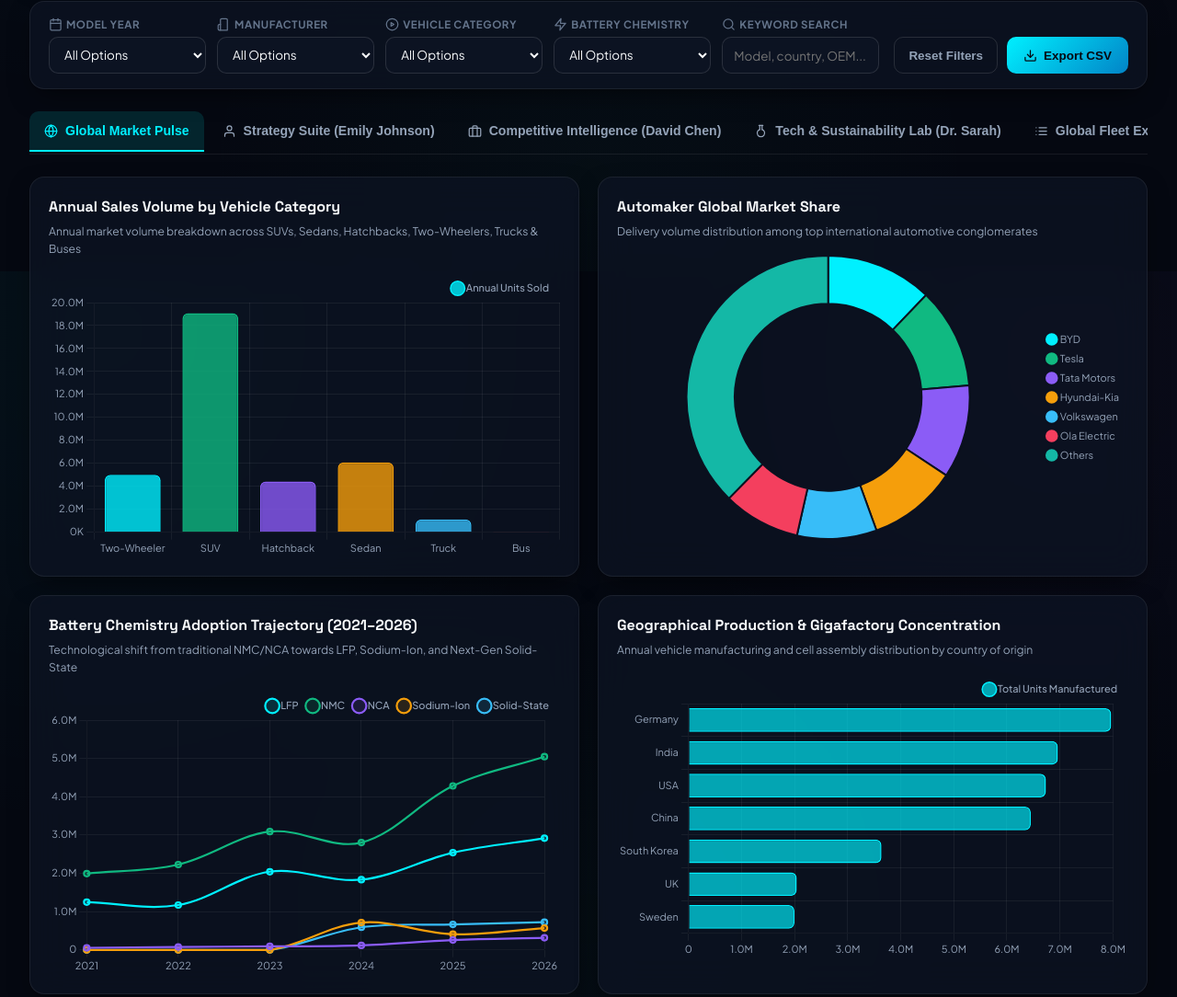
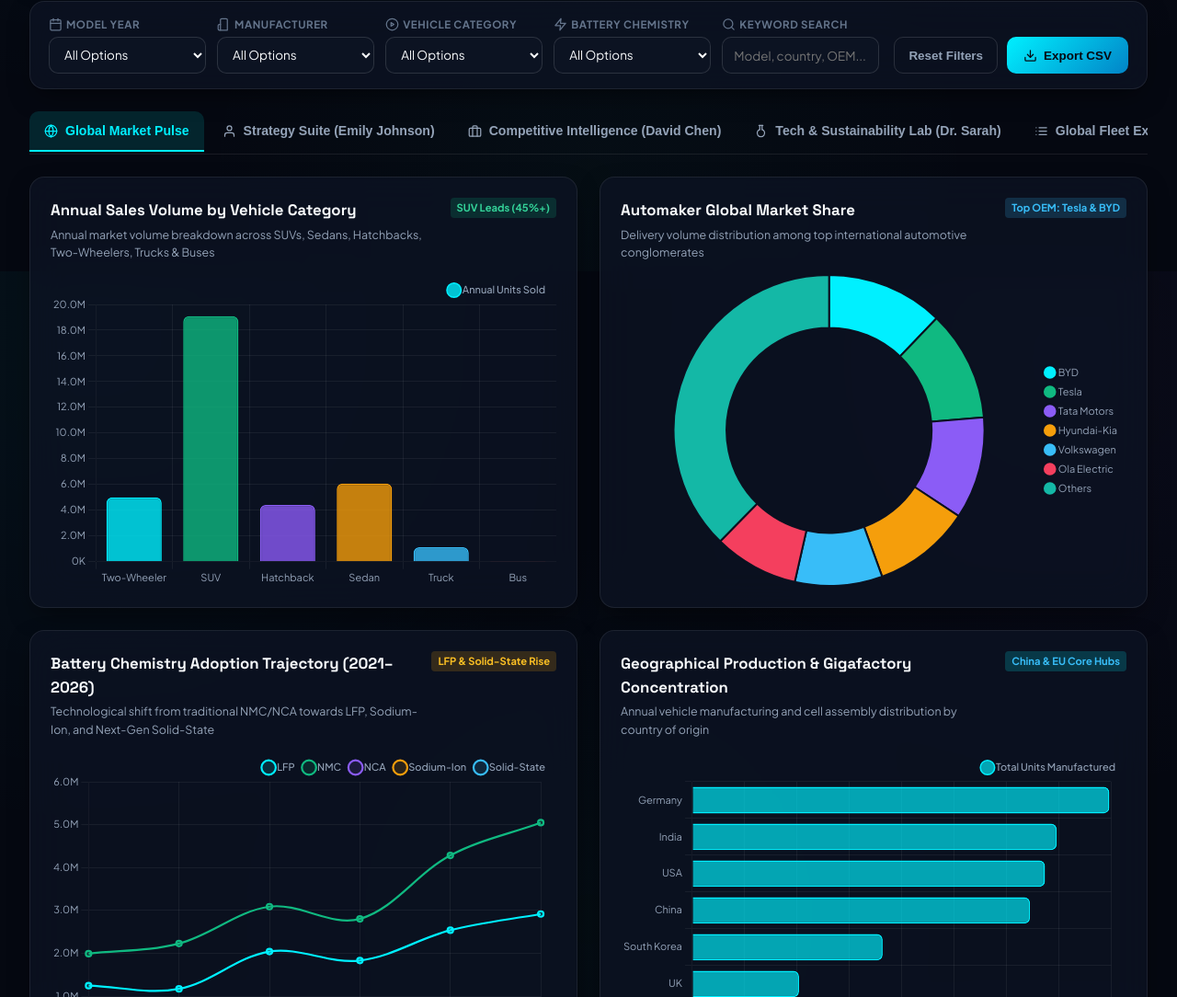
Before and after one commit to aku797473/data-project1, a plain HTML site: page index.html in a window 1280 px wide. Shown: the part 505-1589 px from the top of the page at 92% size. Drawn offline with Linux system fonts and the light colour scheme.

Commit message:
fix: make chart grid 100% responsive, add min-width:0 for canvas, add card badges and window resize listener

```diff
--- a/css/styles.css
+++ b/css/styles.css
@@ -10,14 +10,14 @@
   /* Surface Layers */
   --bg-app: #050811;
   --bg-surface: #0a0f1d;
-  --bg-card: rgba(13, 20, 36, 0.7);
-  --bg-card-hover: rgba(19, 29, 53, 0.9);
+  --bg-card: rgba(13, 20, 36, 0.72);
+  --bg-card-hover: rgba(19, 29, 53, 0.92);
   --bg-input: #0c1322;
 
   /* Borders & Dividers */
-  --border-subtle: rgba(255, 255, 255, 0.07);
-  --border-medium: rgba(255, 255, 255, 0.12);
-  --border-hover: rgba(0, 240, 255, 0.35);
+  --border-subtle: rgba(255, 255, 255, 0.08);
+  --border-medium: rgba(255, 255, 255, 0.13);
+  --border-hover: rgba(0, 240, 255, 0.4);
 
   /* Typography */
   --text-main: #f8fafc;
@@ -55,12 +55,12 @@
 body.light-theme {
   --bg-app: #f1f5f9;
   --bg-surface: #ffffff;
-  --bg-card: rgba(255, 255, 255, 0.88);
+  --bg-card: rgba(255, 255, 255, 0.9);
   --bg-card-hover: rgba(255, 255, 255, 0.98);
   --bg-input: #e2e8f0;
   --border-subtle: rgba(0, 0, 0, 0.08);
   --border-medium: rgba(0, 0, 0, 0.14);
-  --border-hover: rgba(2, 132, 199, 0.4);
+  --border-hover: rgba(2, 132, 199, 0.45);
   --text-main: #0f172a;
   --text-muted: #475569;
   --text-dim: #94a3b8;
@@ -315,9 +315,10 @@ body {
 
 /* Main Container */
 .app-container {
-  max-width: 1540px;
+  max-width: 1480px;
   margin: 0 auto;
   padding: 24px 32px 60px;
+  width: 100%;
 }
 
 /* KPI Cards Grid */
@@ -326,6 +327,7 @@ body {
   grid-template-columns: repeat(auto-fit, minmax(215px, 1fr));
   gap: 16px;
   margin-bottom: 24px;
+  width: 100%;
 }
 
 .kpi-card {
@@ -338,6 +340,7 @@ body {
   overflow: hidden;
   transition: var(--transition);
   box-shadow: var(--shadow-card);
+  min-width: 0;
 }
 
 .kpi-card::before {
@@ -432,6 +435,7 @@ body {
   flex-wrap: wrap;
   gap: 16px;
   box-shadow: var(--shadow-card);
+  width: 100%;
 }
 
 .filter-controls-group {
@@ -497,6 +501,7 @@ body {
   scrollbar-width: none;
   -webkit-overflow-scrolling: touch;
   padding-bottom: 2px;
+  width: 100%;
 }
 
 .tabs-rail::-webkit-scrollbar {
@@ -536,6 +541,7 @@ body {
 .view-pane {
   display: none;
   animation: viewFade 0.25s ease-in-out;
+  width: 100%;
 }
 
 .view-pane.active {
@@ -554,13 +560,14 @@ body {
   border-left: 4px solid var(--scenario-color, var(--accent-cyan));
   border-radius: var(--radius-md);
   padding: 22px 24px;
-  margin-bottom: 22px;
+  margin-bottom: 24px;
   display: flex;
   justify-content: space-between;
   align-items: flex-start;
   flex-wrap: wrap;
   gap: 18px;
   box-shadow: var(--shadow-card);
+  width: 100%;
 }
 
 .scenario-text {
@@ -640,12 +647,16 @@ body {
   line-height: 1.5;
 }
 
-/* Analytics Chart Grid */
+/* ==========================================================================
+   Analytics Chart Grid & Proper Diagram Layout
+   ========================================================================== */
+
 .analytics-grid {
   display: grid;
-  grid-template-columns: repeat(2, 1fr);
-  gap: 20px;
-  margin-bottom: 24px;
+  grid-template-columns: repeat(auto-fit, minmax(min(100%, 540px), 1fr));
+  gap: 24px;
+  margin-bottom: 30px;
+  width: 100%;
 }
 
 .analytics-card {
@@ -653,41 +664,60 @@ body {
   backdrop-filter: var(--blur-glass);
   border: 1px solid var(--border-subtle);
   border-radius: var(--radius-md);
-  padding: 20px;
+  padding: 22px;
   display: flex;
   flex-direction: column;
   transition: var(--transition);
   box-shadow: var(--shadow-card);
+  min-width: 0; /* CRITICAL FOR CHART.JS RESPONSIVENESS IN CSS GRID */
+  max-width: 100%;
+  overflow: hidden;
 }
 
 .analytics-card:hover {
   border-color: var(--border-hover);
 }
 
+.card-top-bar {
+  display: flex;
+  justify-content: space-between;
+  align-items: flex-start;
+  gap: 12px;
+  margin-bottom: 14px;
+  flex-wrap: wrap;
+}
+
 .card-title-group {
-  margin-bottom: 16px;
+  flex: 1;
+  min-width: 220px;
 }
 
 .card-title-group h3 {
   font-family: var(--font-heading);
-  font-size: 1rem;
+  font-size: 1.05rem;
   font-weight: 700;
   color: var(--text-main);
   margin-bottom: 4px;
-  display: flex;
-  align-items: center;
-  gap: 6px;
 }
 
 .card-title-group p {
-  font-size: 0.76rem;
+  font-size: 0.78rem;
   color: var(--text-muted);
 }
 
 .chart-viewport {
   position: relative;
   width: 100%;
-  height: 310px;
+  height: 340px;
+  min-height: 300px;
+  min-width: 0;
+}
+
+.chart-viewport canvas {
+  width: 100% !important;
+  max-width: 100% !important;
+  height: 100% !important;
+  display: block;
 }
 
 /* Data Table Card */
@@ -698,6 +728,7 @@ body {
   border-radius: var(--radius-md);
   overflow: hidden;
   box-shadow: var(--shadow-card);
+  width: 100%;
 }
 
 .table-header-toolbar {
@@ -714,6 +745,7 @@ body {
   overflow-x: auto;
   max-height: 520px;
   -webkit-overflow-scrolling: touch;
+  width: 100%;
 }
 
 .styled-table {
@@ -787,6 +819,7 @@ body {
   border-radius: var(--radius-md);
   padding: 24px;
   box-shadow: var(--shadow-card);
+  width: 100%;
 }
 
 .storyboard-card h3 {
@@ -899,21 +932,33 @@ body {
 /* Footer */
 .app-footer {
   border-top: 1px solid var(--border-subtle);
-  padding: 22px 32px;
+  padding: 30px 32px 40px;
   text-align: center;
   font-size: 0.78rem;
   color: var(--text-dim);
+  margin-top: 40px;
 }
 
 /* ==========================================================================
    Comprehensive Responsive Breakpoints (Tablet & Mobile Optimized)
    ========================================================================== */
 
-/* Tablet Optimization (768px - 1024px) */
+/* Laptops & Tablets (<= 1200px) */
+@media (max-width: 1200px) {
+  .app-container {
+    padding: 20px 24px 50px;
+  }
+  .analytics-grid {
+    grid-template-columns: 1fr;
+    gap: 22px;
+  }
+  .chart-viewport {
+    height: 330px;
+  }
+}
+
+/* Tablets (<= 1024px) */
 @media (max-width: 1024px) {
-  .app-container {
-    padding: 20px 24px 40px;
-  }
   .app-header {
     padding: 14px 24px;
   }
@@ -924,13 +969,6 @@ body {
     grid-template-columns: repeat(3, 1fr);
     gap: 14px;
   }
-  .analytics-grid {
-    grid-template-columns: 1fr;
-    gap: 18px;
-  }
-  .chart-viewport {
-    height: 290px;
-  }
   .scenario-sidebar-metric {
     max-width: 100%;
   }
@@ -939,10 +977,10 @@ body {
 /* Mobile Devices (<= 767px) */
 @media (max-width: 767px) {
   .app-container {
-    padding: 14px 16px 36px;
+    padding: 14px 14px 36px;
   }
   .system-status-bar {
-    padding: 8px 16px;
+    padding: 8px 14px;
     flex-direction: column;
     align-items: flex-start;
     gap: 6px;
@@ -952,7 +990,7 @@ body {
     font-size: 0.72rem;
   }
   .app-header {
-    padding: 12px 16px;
+    padding: 12px 14px;
     flex-direction: column;
     align-items: flex-start;
     gap: 12px;
@@ -1050,16 +1088,17 @@ body {
   /* Charts Mobile Viewport */
   .analytics-grid {
     grid-template-columns: 1fr;
-    gap: 16px;
+    gap: 18px;
   }
   .analytics-card {
     padding: 16px 14px;
   }
   .chart-viewport {
-    height: 250px;
+    height: 270px;
+    min-height: 250px;
   }
   .card-title-group h3 {
-    font-size: 0.92rem;
+    font-size: 0.95rem;
   }
 
   /* Table Mobile Scroll */
--- a/index.html
+++ b/index.html
@@ -240,9 +240,12 @@
     <section class="view-pane active" id="tab-overview">
       <div class="analytics-grid">
         <div class="analytics-card">
+          <div class="card-top-bar">
             <div class="card-title-group">
               <h3>Annual Sales Volume by Vehicle Category</h3>
               <p>Annual market volume breakdown across SUVs, Sedans, Hatchbacks, Two-Wheelers, Trucks & Buses</p>
+            </div>
+            <span class="badge-chem badge-lfp">SUV Leads (45%+)</span>
           </div>
           <div class="chart-viewport">
             <canvas id="chartSalesByCategory"></canvas>
@@ -250,9 +253,12 @@
         </div>
 
         <div class="analytics-card">
+          <div class="card-top-bar">
             <div class="card-title-group">
               <h3>Automaker Global Market Share</h3>
               <p>Delivery volume distribution among top international automotive conglomerates</p>
+            </div>
+            <span class="badge-chem badge-nmc">Top OEM: Tesla & BYD</span>
           </div>
           <div class="chart-viewport">
             <canvas id="chartMarketShare"></canvas>
@@ -260,9 +266,12 @@
         </div>
 
         <div class="analytics-card">
+          <div class="card-top-bar">
             <div class="card-title-group">
               <h3>Battery Chemistry Adoption Trajectory (2021–2026)</h3>
               <p>Technological shift from traditional NMC/NCA towards LFP, Sodium-Ion, and Next-Gen Solid-State</p>
+            </div>
+            <span class="badge-chem badge-solid">LFP & Solid-State Rise</span>
           </div>
           <div class="chart-viewport">
             <canvas id="chartTechAdoption"></canvas>
@@ -270,9 +279,12 @@
         </div>
 
         <div class="analytics-card">
+          <div class="card-top-bar">
             <div class="card-title-group">
               <h3>Geographical Production & Gigafactory Concentration</h3>
               <p>Annual vehicle manufacturing and cell assembly distribution by country of origin</p>
+            </div>
+            <span class="badge-chem badge-lfp" style="background: rgba(0, 240, 255, 0.18); color: #38bdf8;">China & EU Core Hubs</span>
           </div>
           <div class="chart-viewport">
             <canvas id="chartGeoDistribution"></canvas>
@@ -620,6 +632,11 @@
 
   <!-- Scripts -->
   <script src="js/chart.min.js"></script>
+  <script>
+    if (typeof Chart === 'undefined') {
+      document.write('<script src="https://cdn.jsdelivr.net/npm/chart.js@4.4.2/dist/chart.umd.min.js"><\/script>');
+    }
+  </script>
   <script src="js/ev_data.js"></script>
   <script src="js/charts.js"></script>
   <script src="js/scenarios.js"></script>
--- a/js/app.js
+++ b/js/app.js
@@ -170,6 +170,11 @@
         sortAndRenderTable();
       });
     });
+
+    // Continuous responsive chart re-rendering on window resize / orientation change
+    window.addEventListener('resize', debounce(() => {
+      triggerRenderActiveTabCharts();
+    }, 200));
   }
 
   function loadDataset() {
```
Also changed, not shown: 1 other file. Lines whose indentation alone changed are shown as unchanged.
